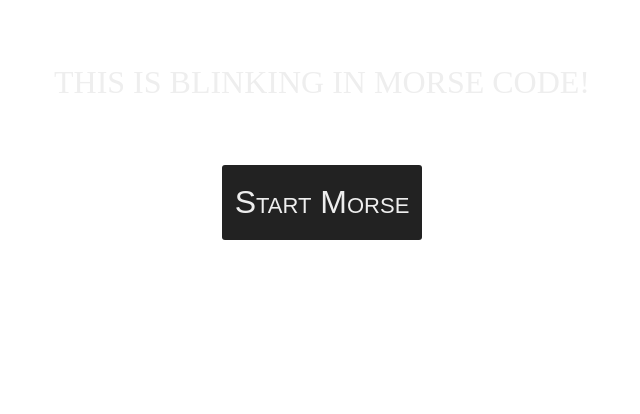
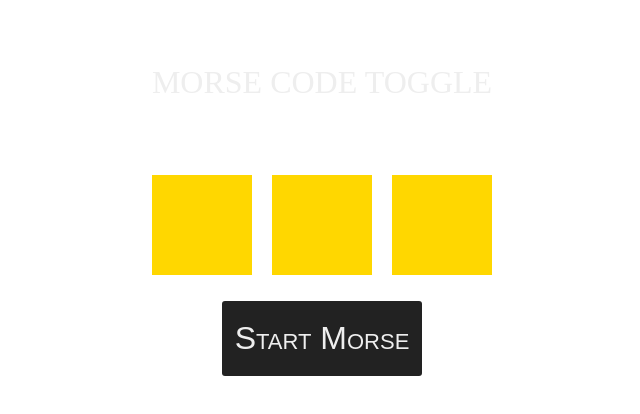
Before and after one commit to erkarp/morse, a website: page index.html in a window 1280 px wide. Both pictures are taken after a click on the button "Start Morse". Shown: the whole page, without its empty margins (318-958 px from the left). Drawn offline with nearby package versions, Linux system fonts and the light colour scheme.

Commit message:
demo and readme updates

```diff
--- a/index.html
+++ b/index.html
@@ -30,20 +30,42 @@
 			background-color: #111;
 			border-radius: 4px;
 		}
-		.toggle {
+		ul {
+			list-style: none;
+			padding: 0;
+			display: flex;
+			flex-direction: row;
+			justify-content: center;
+		}
+		li {
+			width: 100px;
+			height: 100px;
+			margin: 10px;
+			background-color: gold;
+			opacity: .3
+		}
+		.full-opacity {
+			opacity: 1;
+		}
+		.dark {
 			color: #222;
 		}
 	</style>
 </head>
 <body>
-	<h1 class="demo">This is blinking in Morse code!</h1>
+	<h1>Morse Code Toggle</h1>
+	<ul>
+		<li class="demo"></li>
+		<li class="demo"></li>
+		<li class="demo"></li>
+	</ul>
 	<button onclick="morse()">Start Morse</button>
 	<script src="node_modules/jquery/dist/jquery.js"></script>
 	<script src="morseToggle.js"></script>
 	<script>
 		function morse() {
 			$('.demo').morseToggle({
-				toggle: 'toggle',
+				toggle: 'full-opacity',
 				string: "Toggling with jQuery",
 				time: 400
 			});
--- a/morseToggle.js
+++ b/morseToggle.js
@@ -3,12 +3,14 @@
 Array.prototype.add = function(arr) {
 	for (var i = 0; i < arr.length; i++) {
 		this.push(arr[i]);
-		this.push(-.5);
+		this.push(1);
 	}
 	return this;
 };
 
 Array.prototype.flatten = function() {
+//	return [].concat.apply(this);
+
 	return this.reduce(function(bigArr, curArr) {
 		return bigArr.add(curArr);
 	}, []);
@@ -79,6 +81,7 @@ function numToSym(char) {
         }, userOpts);
 
 		var morse = options.string.convertToMorse().flatten();
+		console.log(morse);
 
 		function blinkText(elem, count) {
 			elem.toggleClass(options.toggle);
```
Also changed, not shown: README.md.
